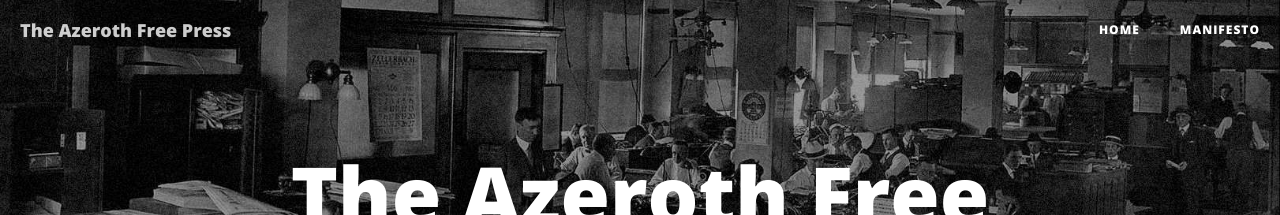
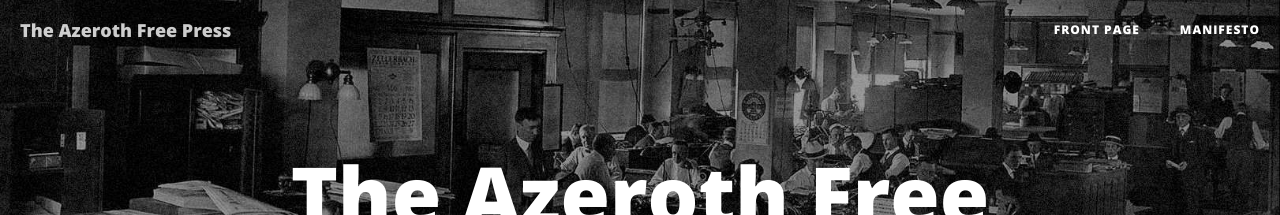
Before and after one commit to csable/csable.github.io, a Jekyll site: the page built from index.html, in a window 1280 px wide. Shown: the top 215 px of the page. Built offline with Jekyll 4.4.1, drawn with Linux system fonts in a browser that asks for light colours; nearby versions of some CDN libraries; the list of posts is cut into pages by our own code.

Commit message:
front page

```diff
--- a/_includes/nav.html
+++ b/_includes/nav.html
@@ -16,7 +16,7 @@
         <div class="collapse navbar-collapse" id="bs-example-navbar-collapse-1">
             <ul class="nav navbar-nav navbar-right">
                 <li>
-                    <a href="{{ site.baseurl }}/">Home</a>
+                    <a href="{{ site.baseurl }}/">Front Page</a>
                 </li>
                 {% for page in site.pages %}{% if page.title %}
                 <li>
```
